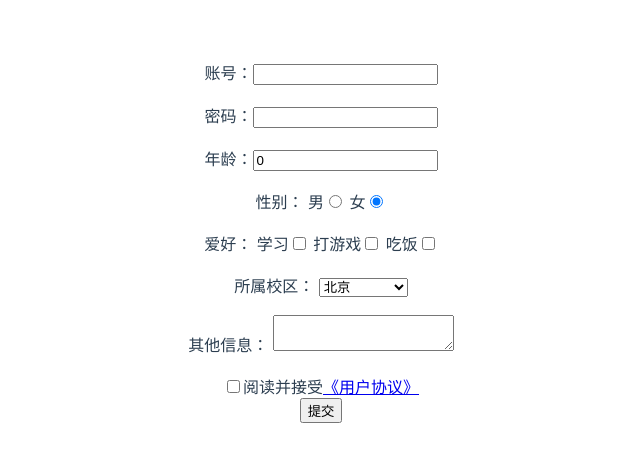
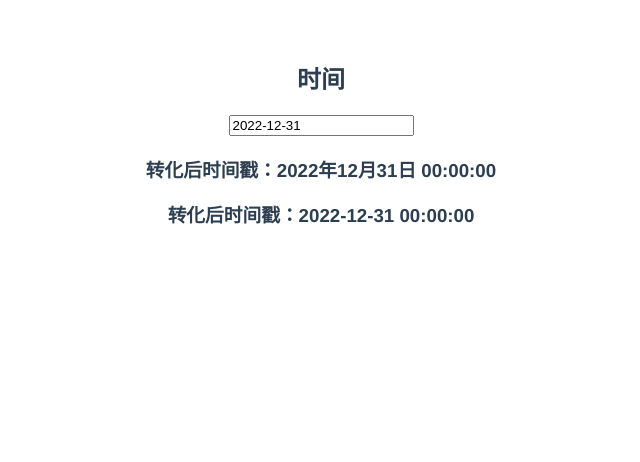
Before and after one commit to zgnmskk/vue, a Vue app: page / in a window 1280 px wide. Shown: the top 462 px of the page, without its empty margins (319-959 px from the left). Built offline with nearby package versions, Linux system fonts and the light colour scheme; the HTML template or start-up script is replaced by a standard one.

Commit message:
计算属性

```diff
--- a/src/App.vue
+++ b/src/App.vue
@@ -2,14 +2,16 @@
   <!-- <HelloWorld msg="欢迎我吧"/> -->
   <!-- <DepthMonitoring /> -->
   <!-- <ListFilter></ListFilter> -->
-  <collectFormData></collectFormData>
+  <!-- <collectFormData></collectFormData> -->
+  <filterss></filterss>
 </template>
 
 <script>
 // import HelloWorld from './components/HelloWorld.vue'
 // import DepthMonitoring from './components/DepthMonitoring.vue'
 // import ListFilter from './components/ListFilter.vue'
-import collectFormData from './components/collectFormData.vue'
+// import collectFormData from './components/collectFormData.vue'
+import filterss from './components/dateFilter.vue'
 
 export default {
   name: 'App',
@@ -17,7 +19,8 @@ export default {
     // HelloWorld,
     // DepthMonitoring
     // ListFilter
-    collectFormData
+    // collectFormData
+    filterss
   }
 }
 </script>
--- /dev/null
+++ b/src/components/dateFilter.vue
@@ -0,0 +1,38 @@
+<template>
+
+<div>
+    <h2>时间</h2>
+   <input type="text" v-model="time">
+    <h3>转化后时间戳：{{ timeFormat() }}</h3>
+    <h3>转化后时间戳：{{ timeFormat("YYYY-MM-DD HH:mm:ss") }}</h3>
+    <h3></h3>
+    <h3></h3>
+
+</div>
+
+
+</template>
+
+<script>
+import { dayjs } from 'element-plus';
+
+/* Vue.filter('myClice',function(value){
+    return value.slice(0,11)
+}) */
+export default{
+    data() {
+        return {
+            time:"2022-12-31",
+        };
+    },
+    computed:{
+        timeFormat(){
+            return (str="YYYY年MM月DD日 HH:mm:ss")=>{
+            return dayjs(this.time).format(str)
+            }
+
+        }
+    }
+
+}
+</script>
```
